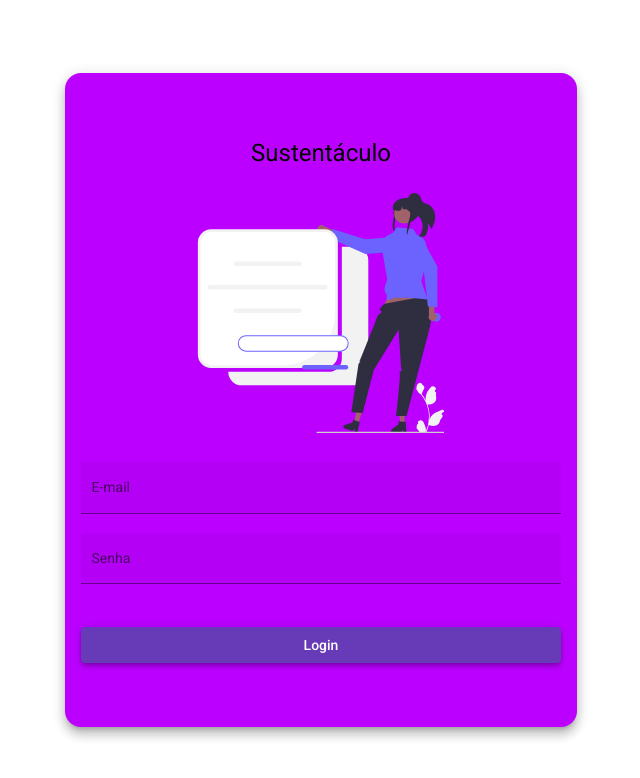
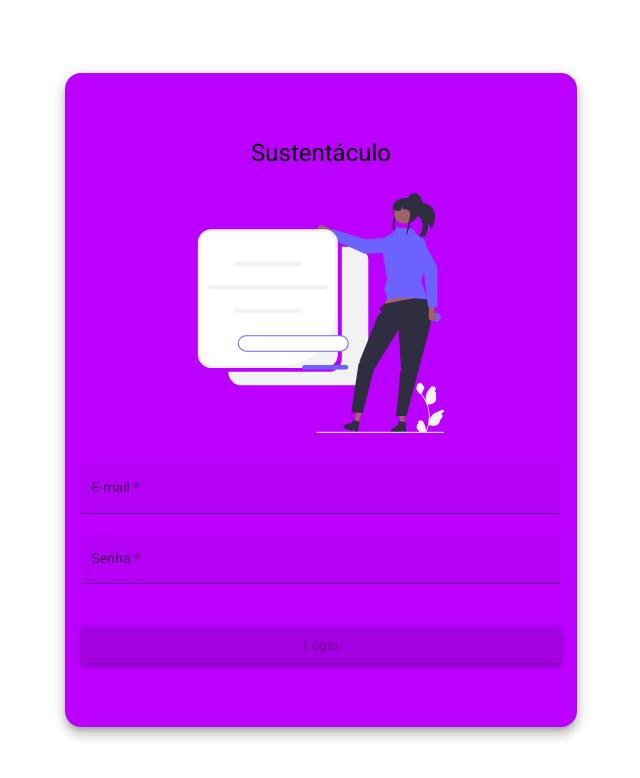
Before and after one commit to ssantosalan/sustentaculo-front, an Angular app in the folder sustentaculo-front/sustentaculo/: page /login in a window 1280 px wide. Shown: the top 778 px of the page, without its empty margins (319-959 px from the left). Built offline with nearby package versions, Linux system fonts and the light colour scheme.

Commit message:
validacao de formulario - login

```diff
--- a/sustentaculo-front/sustentaculo/src/app/components/login/login.component.css
+++ b/sustentaculo-front/sustentaculo/src/app/components/login/login.component.css
@@ -20,9 +20,9 @@
 }
 
 img {
-    height: 15rem;
-    width: 100%;
-    margin: .5rem auto 1.5rem auto;
+  height: 15rem;
+  width: 100%;
+  margin: 0.5rem auto 1.5rem auto;
 }
 
 .full-width {
@@ -30,5 +30,5 @@
 }
 
 button {
-    margin-top: 1.5rem;
+  margin-top: 1.5rem;
 }
--- a/sustentaculo-front/sustentaculo/src/app/components/login/login.component.html
+++ b/sustentaculo-front/sustentaculo/src/app/components/login/login.component.html
@@ -2,18 +2,43 @@
   <form class="form mat-elevation-z8">
     <h1>Sustentáculo</h1>
 
-    <img src="../../../assets/img/login.svg" alt="Imagem de uma mulher fazendo o login">
+    <img
+      src="../../../assets/img/login.svg"
+      alt="Imagem de uma mulher fazendo o login"
+    />
 
     <mat-form-field class="full-width" appearance="fill">
       <mat-label>E-mail</mat-label>
-      <input matInput placeholder="fulando@email.com" />
+      <input
+        [formControl]="email"
+        required
+        [(ngModel)]="creds.email"
+        name="email"
+        matInput
+        placeholder="fulando@email.com"
+      />
     </mat-form-field>
 
     <mat-form-field class="full-width" appearance="fill">
       <mat-label>Senha</mat-label>
-      <input type="password"  matInput placeholder="senha123" />
+      <input
+        [formControl]="senha"
+        required
+        [(ngModel)]="creds.senha"
+        name="senha"
+        type="password"
+        matInput
+        placeholder="senha123"
+      />
     </mat-form-field>
 
-    <button class="full-width mat-elevation-z4" mat-raised-button color="primary">Login</button>
+    <button
+      [disabled]="!validaCampos()"
+      class="full-width mat-elevation-z4"
+      mat-raised-button
+      color="primary"
+    >
+      Login
+    </button>
   </form>
 </div>
--- a/sustentaculo-front/sustentaculo/src/app/components/login/login.component.ts
+++ b/sustentaculo-front/sustentaculo/src/app/components/login/login.component.ts
@@ -1,15 +1,30 @@
 import { Component, OnInit } from '@angular/core';
+import { FormControl, Validators } from '@angular/forms';
+import { Credenciais } from 'src/app/models/credenciais';
 
 @Component({
   selector: 'app-login',
   templateUrl: './login.component.html',
-  styleUrls: ['./login.component.css']
+  styleUrls: ['./login.component.css'],
 })
 export class LoginComponent implements OnInit {
+  creds: Credenciais = {
+    email: '',
+    senha: '',
+  };
 
-  constructor() { }
+  email = new FormControl(null, Validators.email);
+  senha = new FormControl(null, Validators.minLength(3));
 
-  ngOnInit(): void {
+  validaCampos(): boolean {
+    if (this.email.valid && this.senha.valid) {
+      return true;
+    } else {
+      return false;
+    }
   }
 
+  constructor() {}
+
+  ngOnInit(): void {}
 }
--- /dev/null
+++ b/sustentaculo-front/sustentaculo/src/app/models/credenciais.ts
@@ -0,0 +1,4 @@
+export interface Credenciais {
+    email: string;
+    senha: string;
+}
```
